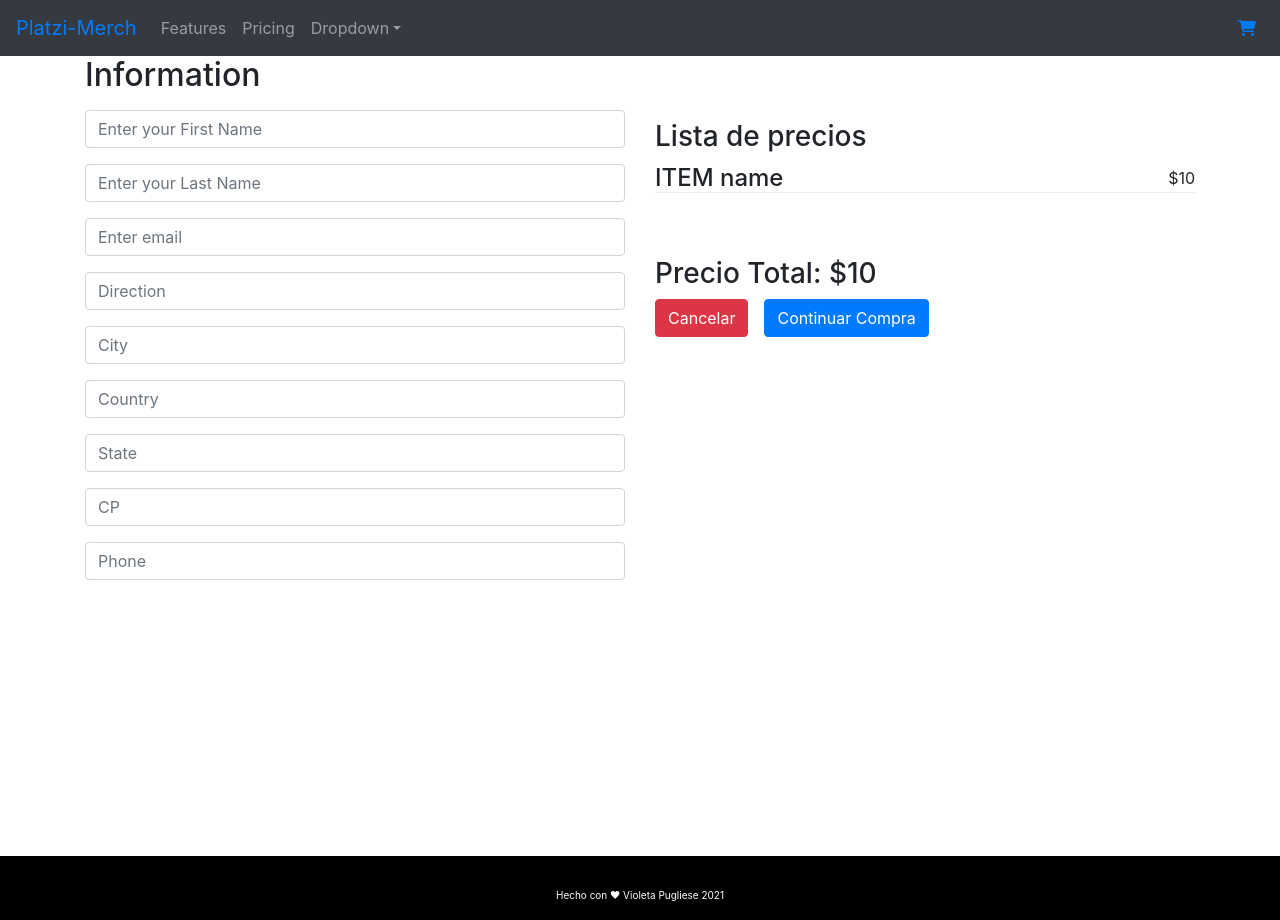
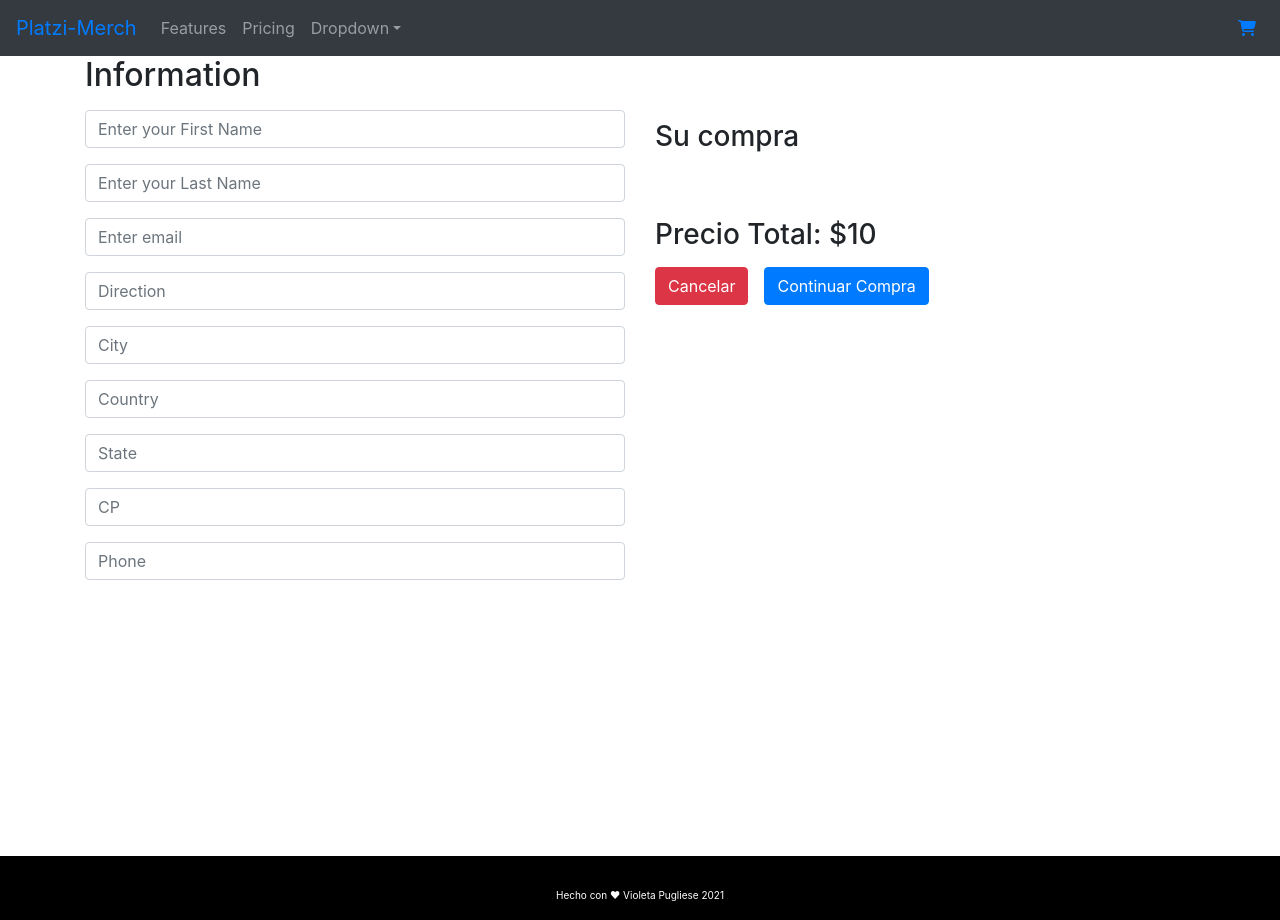
Before and after one commit to violetapugliese/bc-store, a React (Create React App) app: page /checkout/information in a window 1280 px wide. Built offline with nearby package versions, Linux system fonts and the light colour scheme.

Commit message:
submit buyer

```diff
--- a/src/containers/Checkout.jsx
+++ b/src/containers/Checkout.jsx
@@ -26,7 +26,7 @@ const Checkout = () => {
                     <div className="Checkout-content">
                         {cart.length > 0 ? <h3>Lista de precios</h3> : <h3>Sin Pedidos...</h3>}
                         {cart.map((item, i) => (
-                            <div className="Checkout-item">
+                            <div className="Checkout-item" key={item.id}>
                                 <div className="Checkout-element">
                                     <h4>{item.title}</h4>
                                     <span>{item.price}</span>
--- a/src/containers/Information.jsx
+++ b/src/containers/Information.jsx
@@ -1,49 +1,74 @@
-import React from 'react';
+import React, { useRef, useContext } from 'react';
 import { Container, Row, Col, Form, Button } from 'react-bootstrap';
+import AppContext from '../context/AppContext.js';
 import { Link } from 'react-router-dom';
 import '../styles/Checkout.css';
 
 const Information = () => {
+const { state, addToBuyer } = useContext(AppContext);
+const form = useRef(null);
+
+const { cart } = state;
+const handleSubmit = () => {
+    const formData = new FormData(form.current);
+    const buyer = {
+        'name': formData.get('name'),
+        'lastname': formData.get('lastname'),
+        'email':formData.get('email'),
+        'address':formData.get('address'),
+        'apto':formData.get('apto'),
+        'city':formData.get('city'),
+        'country':formData.get('country'),
+        'state':formData.get('state'),
+        'cp':formData.get('cp'),
+        'phone':formData.get('phone'),
+    }
+    addToBuyer(buyer);
+
+}
+
     return (
         <Container className="min-vh-100">
             <Row>
                 <Col>
                     <h2>Information</h2>
-                    <Form>
+                    <Form ref={form}>
                         <Form.Group>
-                            <Form.Control type="name" name="name" placeholder="Enter your First Name" />
-                            <Form.Control type="name" name="name" placeholder="Enter your Last Name" />
-                            <Form.Control type="email" name="email" placeholder="Enter email" />
-                            <Form.Control type="password" name="address" placeholder="Direction" />
-                            <Form.Control type="password" name="city" placeholder="City" />
-                            <Form.Control type="password" name="country" placeholder="Country" />
-                            <Form.Control type="password" name="state" placeholder="State" />
-                            <Form.Control type="password" name="cp" placeholder="CP" />
-                            <Form.Control type="password" name="phone" placeholder="Phone" />
+                            <Form.Control type="text" name="name" placeholder="Enter your First Name" />
+                            <Form.Control type="text" name="lastname" placeholder="Enter your Last Name" />
+                            <Form.Control type="text" name="email" placeholder="Enter email" />
+                            <Form.Control type="text" name="address" placeholder="Direction" />
+                            <Form.Control type="text" name="city" placeholder="City" />
+                            <Form.Control type="text" name="country" placeholder="Country" />
+                            <Form.Control type="text" name="state" placeholder="State" />
+                            <Form.Control type="text" name="cp" placeholder="CP" />
+                            <Form.Control type="text" name="phone" placeholder="Phone" />
                         </Form.Group>
                     </Form>
 
                 </Col>
                 <Col>
                     <div className="Checkout-content">
-                        <h3>Lista de precios</h3>
-                        <div className="Checkout-item">
+                        <h3>Su compra</h3>
+                        {cart.map((item) => (
+                        <div className="Checkout-item" key={item.id}>
                             <div className="Checkout-element">
-                                <h4>ITEM name</h4>
-                                <span>$10</span>
+                                <h4>{item.title}</h4>
+                                <span>$ {item.price}</span>
                             </div>
                         </div>
+                         ) )}
                     </div>
                     <div className="Checkout-sidebar">
                         <h3>Precio Total: $10</h3>
-                        <div className="FormButton">
+                        <div className="FormButton ">
                             <Link to="/checkout">
-                                <Button variant="danger" type="submit">
+                                <Button variant="danger" className="mt-2" type="submit">
                                     Cancelar
                                 </Button>
                             </Link>
                             <Link to="/checkout/payment">
-                                <Button variant="primary" type="submit" variant="primary">
+                                <Button variant="primary" className="mt-2" type="button" variant="primary" onClick={handleSubmit}>
                                     Continuar Compra
                                 </Button>
                             </Link>
--- a/src/hooks/useInitialState.js
+++ b/src/hooks/useInitialState.js
@@ -20,9 +20,17 @@ const useInitialState = () => {
         });
       };
 
+    const addToBuyer = payload =>{
+        setState({
+            ...state,
+            buyer: [...state.buyer, payload],
+        });
+        console.log(state.buyer, payload);
+    }
     return {
         addToCart,
         removeFromCart,
+        addToBuyer,
         state,
     };
 
--- a/src/initialState.js
+++ b/src/initialState.js
@@ -1,5 +1,6 @@
 export default {
     cart: [],
+    buyer: [],
     products: [
       {
         'id': '1',
```
